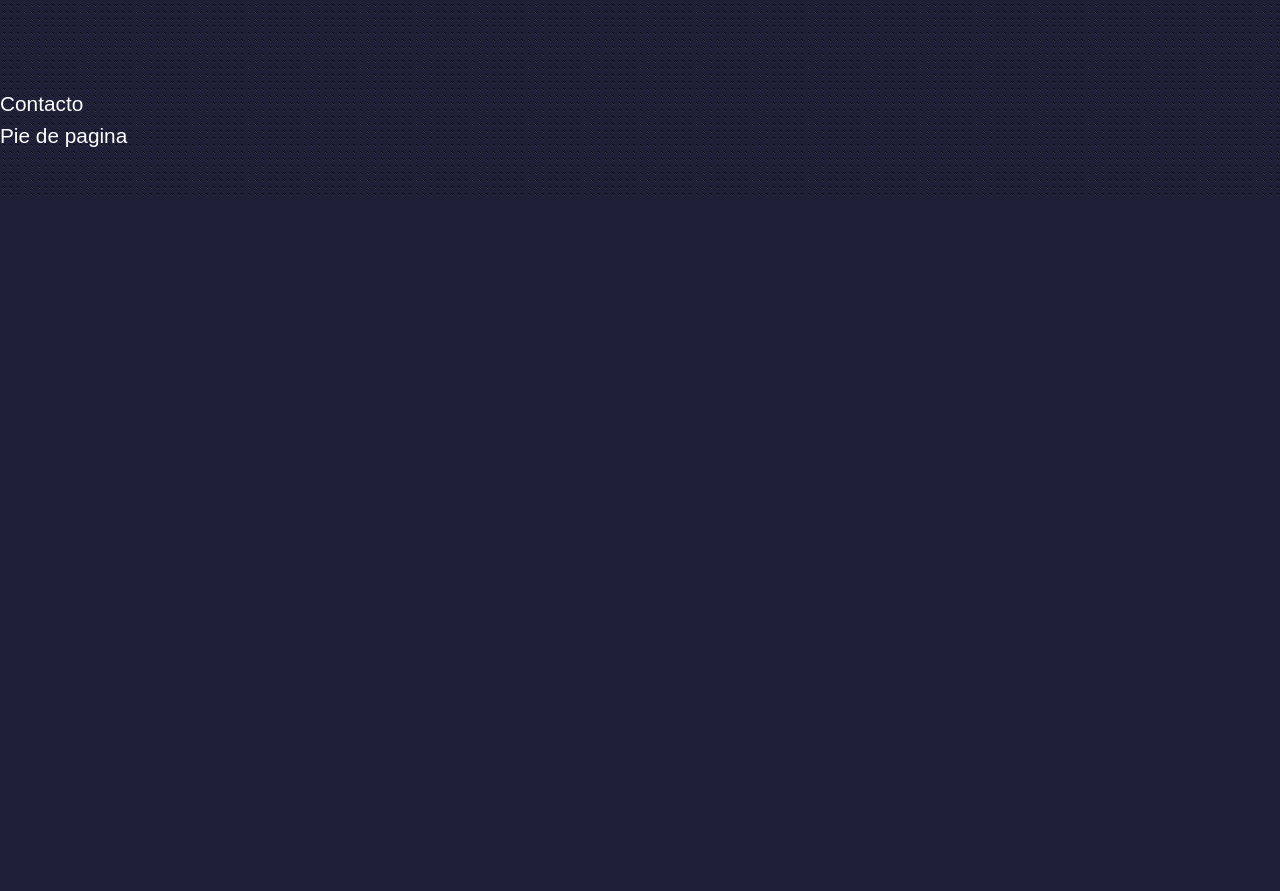
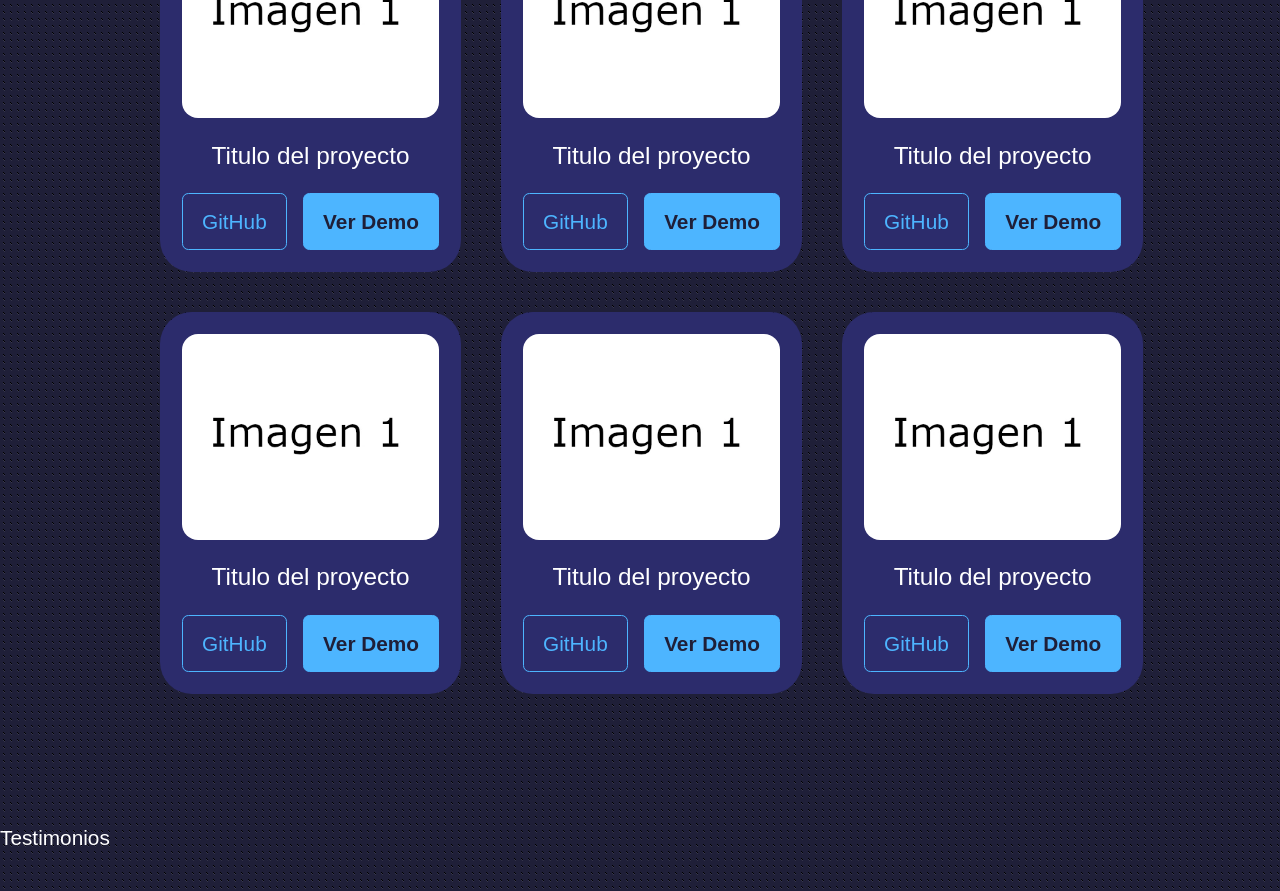
Before and after one commit to BushiMx/Portfolio_David_Escobar, a React (Create React App) app: page / in a window 1280 px wide. Shown: the part 3240-4131 px from the top of the page. Before the commit the page ends 3440 px from the top, so only its background shows below. Built offline with nearby package versions, Linux system fonts and the light colour scheme; a web font is replaced by a local one.

Commit message:
portfolio component

```diff
--- a/src/components/portfolio/Portfolio.jsx
+++ b/src/components/portfolio/Portfolio.jsx
@@ -1,9 +1,76 @@
 import React from "react";
 import './portfolio.css'
+import img__proyecto01 from "../../assets/proyecto01.webp"
 
 const Portfolio = () => {
     return (
-        <section id="portfolio">Portafolio</section>
+        <section id="portfolio">
+            <h5>Algunos proyectos</h5>
+            <h2>Portafolio</h2>
+
+            <div className="container portfolio__container">
+                <article className="portfolio__item">
+                    <div className="portfolio__item-image">
+                        <img src={img__proyecto01} alt="Proyecto" />
+                    </div>
+                    <h3>Titulo del proyecto</h3>
+                    <div className="portfolio__item-cta">
+                        <a href="https://github.com/BushiMx" className="btn" target="_blank">GitHub</a>
+                        <a href="https://github.com/BushiMx" className="btn btn-primary" target="_blank">Ver Demo</a>
+                    </div>
+                </article>
+                <article className="portfolio__item">
+                    <div className="portfolio__item-image">
+                        <img src={img__proyecto01} alt="Proyecto" />
+                    </div>
+                    <h3>Titulo del proyecto</h3>
+                    <div className="portfolio__item-cta">
+                        <a href="https://github.com/BushiMx" className="btn" target="_blank">GitHub</a>
+                        <a href="https://github.com/BushiMx" className="btn btn-primary" target="_blank">Ver Demo</a>
+                    </div>
+                </article>
+                <article className="portfolio__item">
+                    <div className="portfolio__item-image">
+                        <img src={img__proyecto01} alt="Proyecto" />
+                    </div>
+                    <h3>Titulo del proyecto</h3>
+                    <div className="portfolio__item-cta">
+                        <a href="https://github.com/BushiMx" className="btn" target="_blank">GitHub</a>
+                        <a href="https://github.com/BushiMx" className="btn btn-primary" target="_blank">Ver Demo</a>
+                    </div>
+                </article>
+                <article className="portfolio__item">
+                    <div className="portfolio__item-image">
+                        <img src={img__proyecto01} alt="Proyecto" />
+                    </div>
+                    <h3>Titulo del proyecto</h3>
+                    <div className="portfolio__item-cta">
+                        <a href="https://github.com/BushiMx" className="btn" target="_blank">GitHub</a>
+                        <a href="https://github.com/BushiMx" className="btn btn-primary" target="_blank">Ver Demo</a>
+                    </div>
+                </article>
+                <article className="portfolio__item">
+                    <div className="portfolio__item-image">
+                        <img src={img__proyecto01} alt="Proyecto" />
+                    </div>
+                    <h3>Titulo del proyecto</h3>
+                    <div className="portfolio__item-cta">
+                        <a href="https://github.com/BushiMx" className="btn" target="_blank">GitHub</a>
+                        <a href="https://github.com/BushiMx" className="btn btn-primary" target="_blank">Ver Demo</a>
+                    </div>
+                </article>
+                <article className="portfolio__item">
+                    <div className="portfolio__item-image">
+                        <img src={img__proyecto01} alt="Proyecto" />
+                    </div>
+                    <h3>Titulo del proyecto</h3>
+                    <div className="portfolio__item-cta">
+                        <a href="https://github.com/BushiMx" className="btn" target="_blank">GitHub</a>
+                        <a href="https://github.com/BushiMx" className="btn btn-primary" target="_blank">Ver Demo</a>
+                    </div>
+                </article>
+            </div>
+        </section>
     )
 }
 
--- a/src/components/portfolio/portfolio.css
+++ b/src/components/portfolio/portfolio.css
@@ -0,0 +1,65 @@
+.portfolio__container{
+    display: grid;
+    grid-template-columns: repeat(3, 1fr);
+    gap: 2.5rem;
+}
+
+.portfolio__item{
+    background: var(--color-bg-variant);
+    padding: 1.3rem;
+    border-radius: 2rem;
+    border: 1px solid transparent;
+    transition: var(--transition);
+}
+
+.portfolio__item:hover{
+    border-color: var(--color-primary-variant);
+    background: transparent;
+}
+
+.portfolio__item-image{
+    border-radius: 1rem;
+    overflow: hidden;
+}
+
+.portfolio__item img:hover{
+    transition: var(--transition);
+}
+
+.portfolio__item img:hover{
+    transform: scale(115%);
+}
+
+.portfolio__item h3{
+    margin: 1.2rem 0 1.2rem;
+    text-align: center;
+}
+
+.portfolio__item-cta{
+    display: flex;
+    gap: 1rem;
+}
+
+/* Media query (medium) */
+
+@media screen and (max-width: 1024px) {
+    .portfolio__container{
+        grid-template-columns: repeat(2, 1fr);
+        gap: 1.5rem;
+        margin: 0 1.5rem;
+    }
+}
+
+  /* Media query (small) */
+
+@media screen and (max-width: 600px) {
+    .portfolio__container{
+        grid-template-columns: 1fr;
+        gap: 1rem;
+    }
+
+    .portfolio__item-cta{
+        justify-content: space-evenly;
+    }
+
+}
```
Also changed, not shown: src/assets/proyecto01.webp (added).
